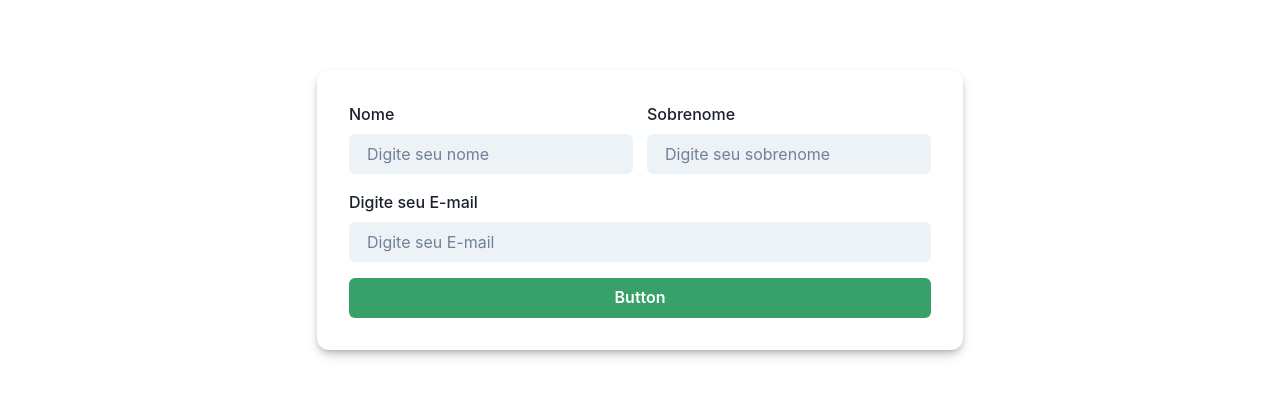
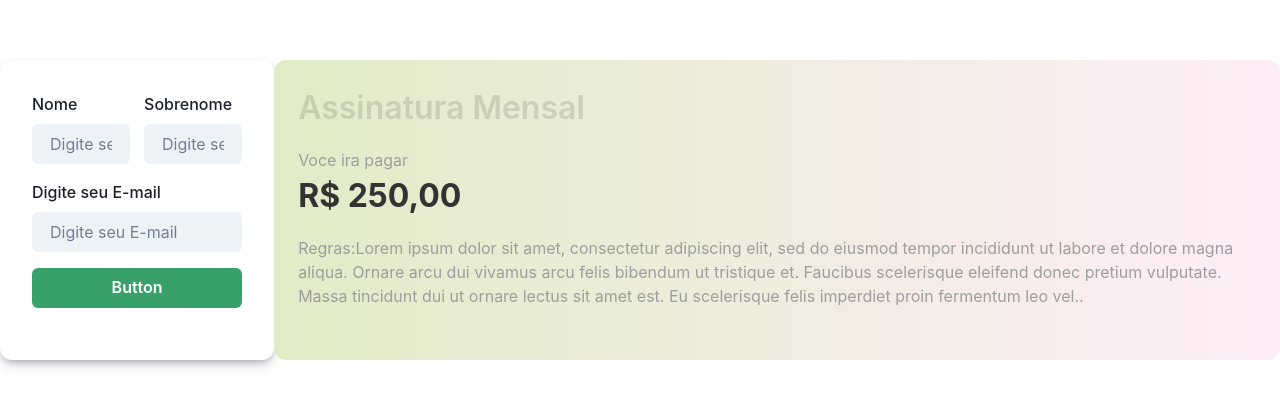
Before and after one commit to GuilhermeLVL/REACT-PROJECTS, a React (Vite) app in the folder Projects/email-service-frontend/: page / in a window 1280 px wide. Shown: the part 190-596 px from the top of the page. Built offline with nearby package versions, Linux system fonts and the light colour scheme.

Commit message:
Atualizações de estilo e layout da aplicação

```diff
--- a/Projects/email-service-frontend/src/App.css
+++ b/Projects/email-service-frontend/src/App.css
@@ -11,12 +11,14 @@
   display: flex;
   align-items: center;
   justify-content: center;
-  flex-direction: column;
+  flex-direction: row;
 }
 .container form{
   padding: 32px;
   box-shadow: rgba(50, 50, 93, 0.25) 0px 6px 12px -2px, rgba(0, 0, 0, 0.3) 0px 3px 7px -3px;
-  border-radius: 12px;
+  border-radius: var(--borde-radius-default);
+
+  height: 300px;
 }
 
 .container form .name-form-container{
@@ -26,3 +28,37 @@
     gap: 14px;
 
 }
+.container .product-details{
+padding: 24px;
+background: linear-gradient(90deg, rgba(225,236, 199,1) 0%, rgba(255,237,247,1) 100%);
+border-radius: var(--borde-radius-default);
+
+
+
+
+
+height: 300px;
+}
+
+.container .product-details h2 {
+
+  text-align: start;
+  font-size: 32px;
+  color: #24242424;
+  font-weight: 600;
+}
+
+.container .product-details p {
+
+  color: rgb(158, 158, 158);
+  text-align: start;
+  max-width: 300%;
+}
+.container .product-details span{
+  font-weight: 700;
+  font-size: 32px;
+  text-align: start;
+  width: 100%;
+  color: #333333;
+  display: block;
+}
--- a/Projects/email-service-frontend/src/App.tsx
+++ b/Projects/email-service-frontend/src/App.tsx
@@ -42,8 +42,18 @@ function App() {
           Button
         </Button>
       </form>
+<Spacer width="6" maxWidth='6' />
+      <div className="product-details">
+<h2>Assinatura Mensal</h2>
+<Spacer height="4" />
+        <p>Voce ira pagar</p>
+        <span>R$ 250,00</span>
+        <Spacer height="4" />
+        <p>Regras:Lorem ipsum dolor sit amet, consectetur adipiscing elit, sed do eiusmod tempor incididunt ut labore et dolore magna aliqua. Ornare arcu dui vivamus arcu felis bibendum ut tristique et. Faucibus scelerisque eleifend donec pretium vulputate. Massa tincidunt dui ut ornare lectus sit amet est. Eu scelerisque felis imperdiet proin fermentum leo vel..</p>
+
+      </div>
     </div>
   );
-}
+}1
 
 export default App;
--- a/Projects/email-service-frontend/src/index.css
+++ b/Projects/email-service-frontend/src/index.css
@@ -7,7 +7,7 @@
   color: rgba(255, 255, 255, 0.87);
   background-color: #242424;
 
-
+ --borde-radius-default: 12px;
 }
 
 *{
```
